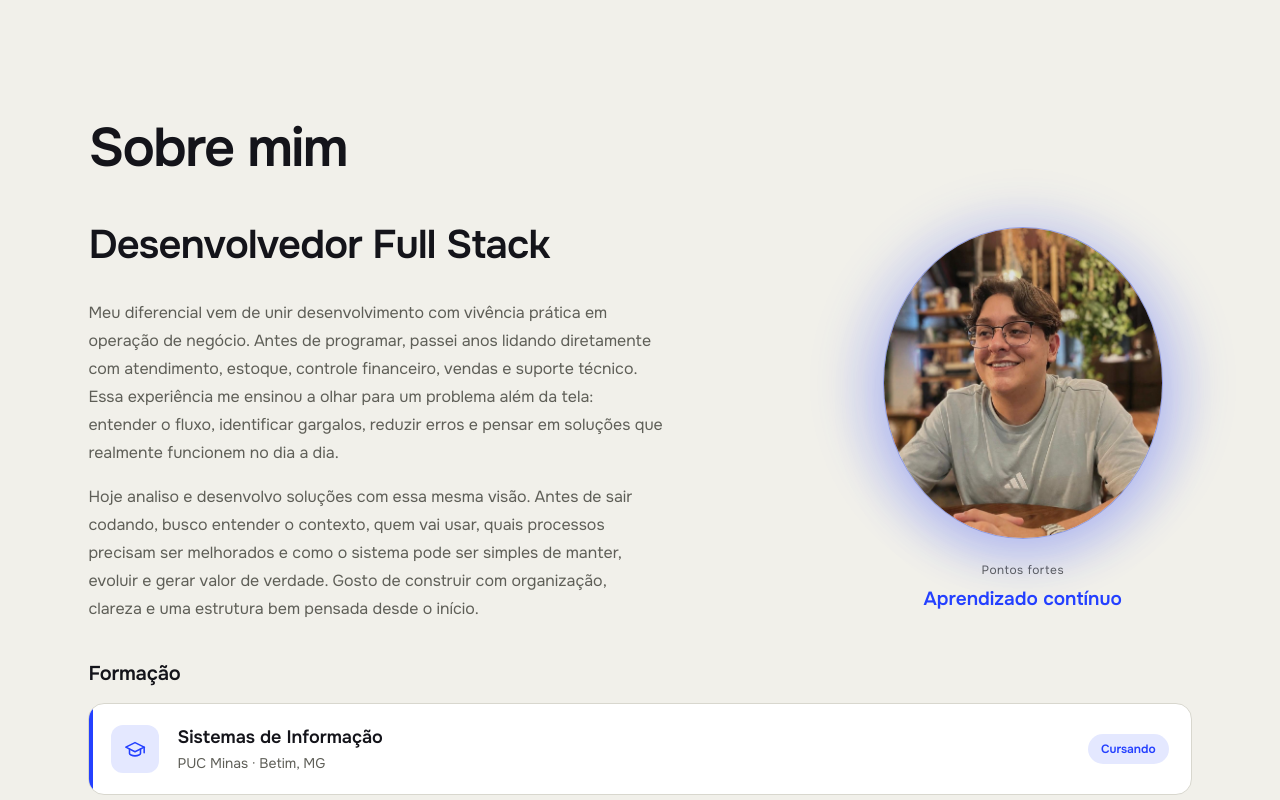
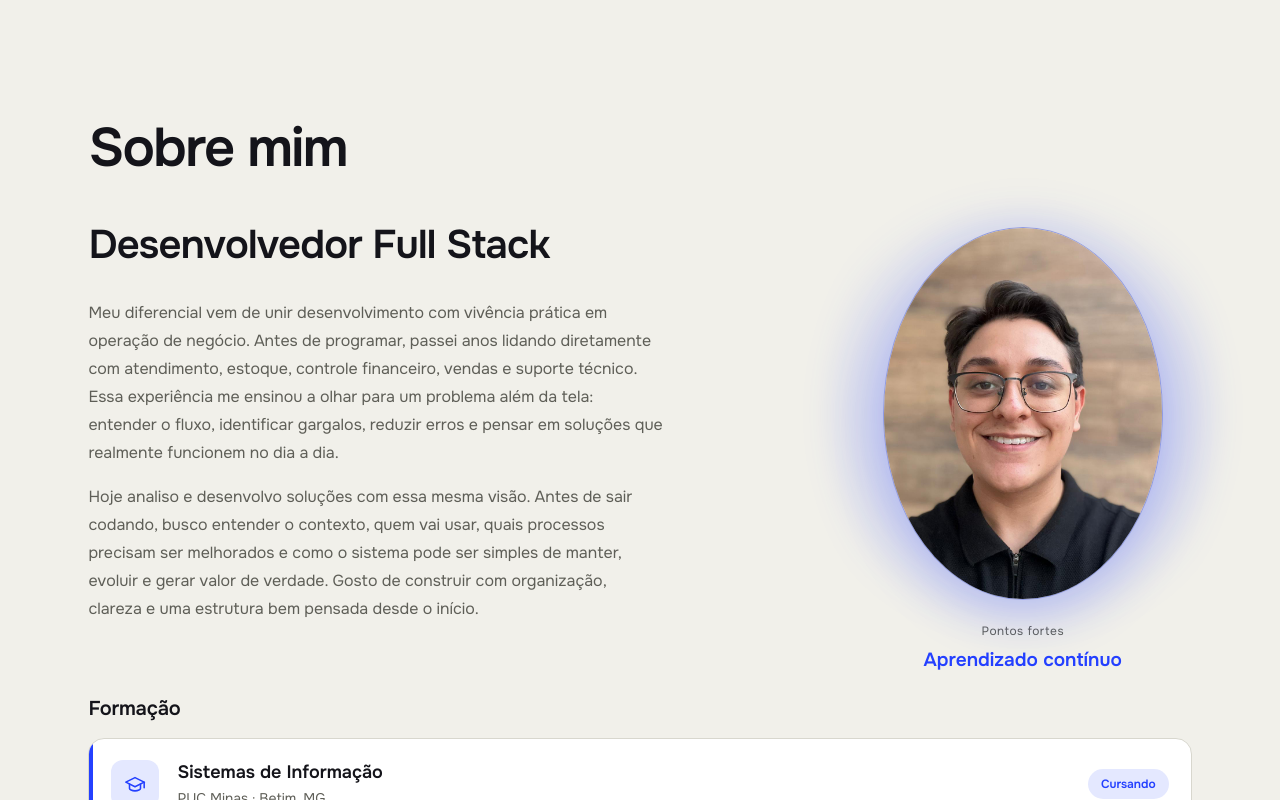
Before and after one commit to DanielMeirelesSi/PortfolioDaniel, a Next.js app: page / in a window 1280 px wide. Shown: the part 1834-2634 px from the top of the page. Built offline with nearby package versions, Linux system fonts and the light colour scheme.

Commit message:
update: new profile photo

```diff
--- a/src/components/About.tsx
+++ b/src/components/About.tsx
@@ -48,7 +48,7 @@ export default function About() {
 
         <Reveal className="about-media">
           <div className="about-photo">
-            <img src="/foto-perfil.jpeg" alt="Daniel Meireles" />
+            <img src="/new-profile-photo2.jpeg" alt="Daniel Meireles" />
           </div>
           <div className="skills-rot">
             <span className="skills-cap">{t.skillsCap}</span>
```
Also changed, not shown: public/new-profile-photo2.jpeg (added).
